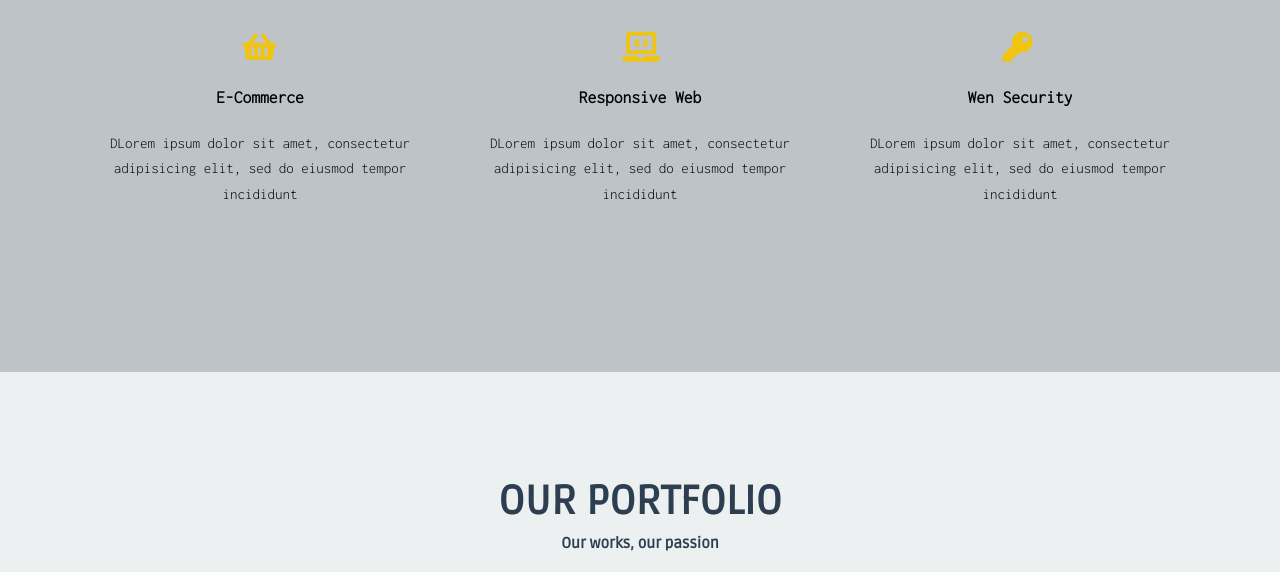
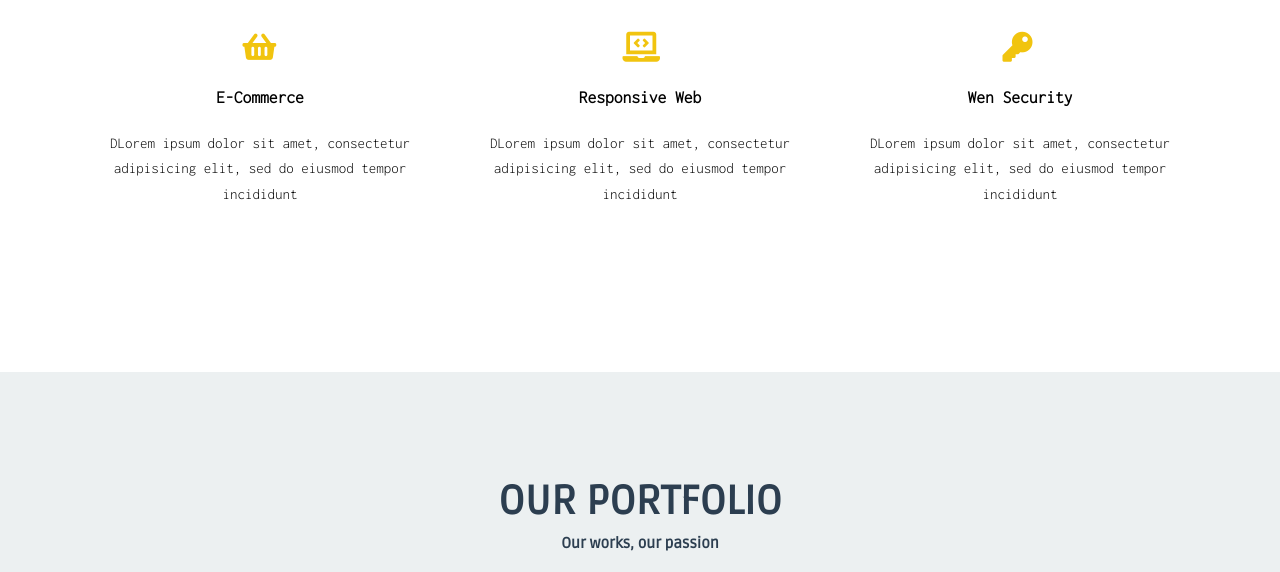
Before and after one commit to trojek71/projekt-3-6, a plain HTML site: page index.html in a window 1280 px wide. Shown: the part 765-1337 px from the top of the page. Drawn offline with Linux system fonts and the light colour scheme; a web font is replaced by a local one.

Commit message:
Changes after mentor comment

```diff
--- a/sass/style.scss
+++ b/sass/style.scss
@@ -134,7 +134,6 @@ font-family: $font-text;
 /*SERWICES*/
 
 .services{
-    background:#bdc3c7;
     padding-top: 100px;
     padding-bottom: 100px;
     }
```
Also changed, not shown: css/style.css, 1 other file.
